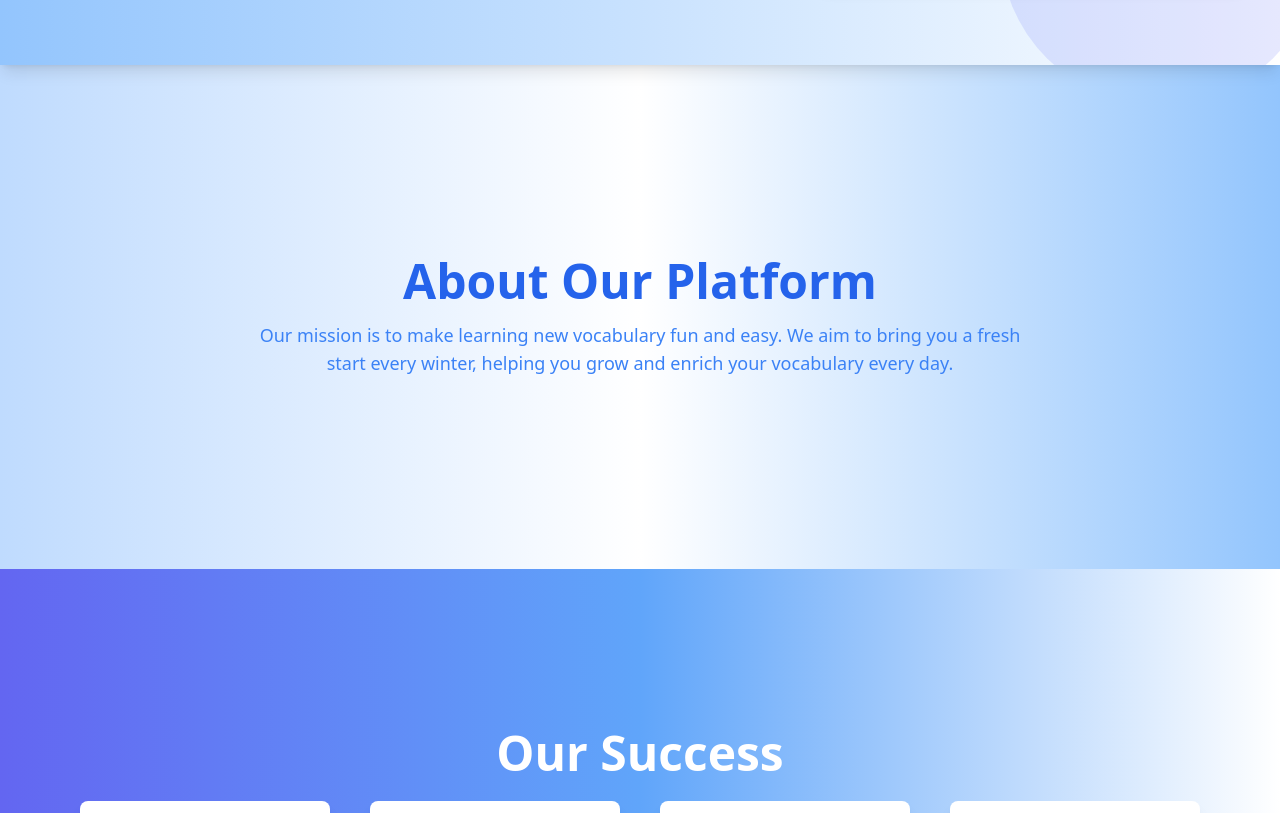
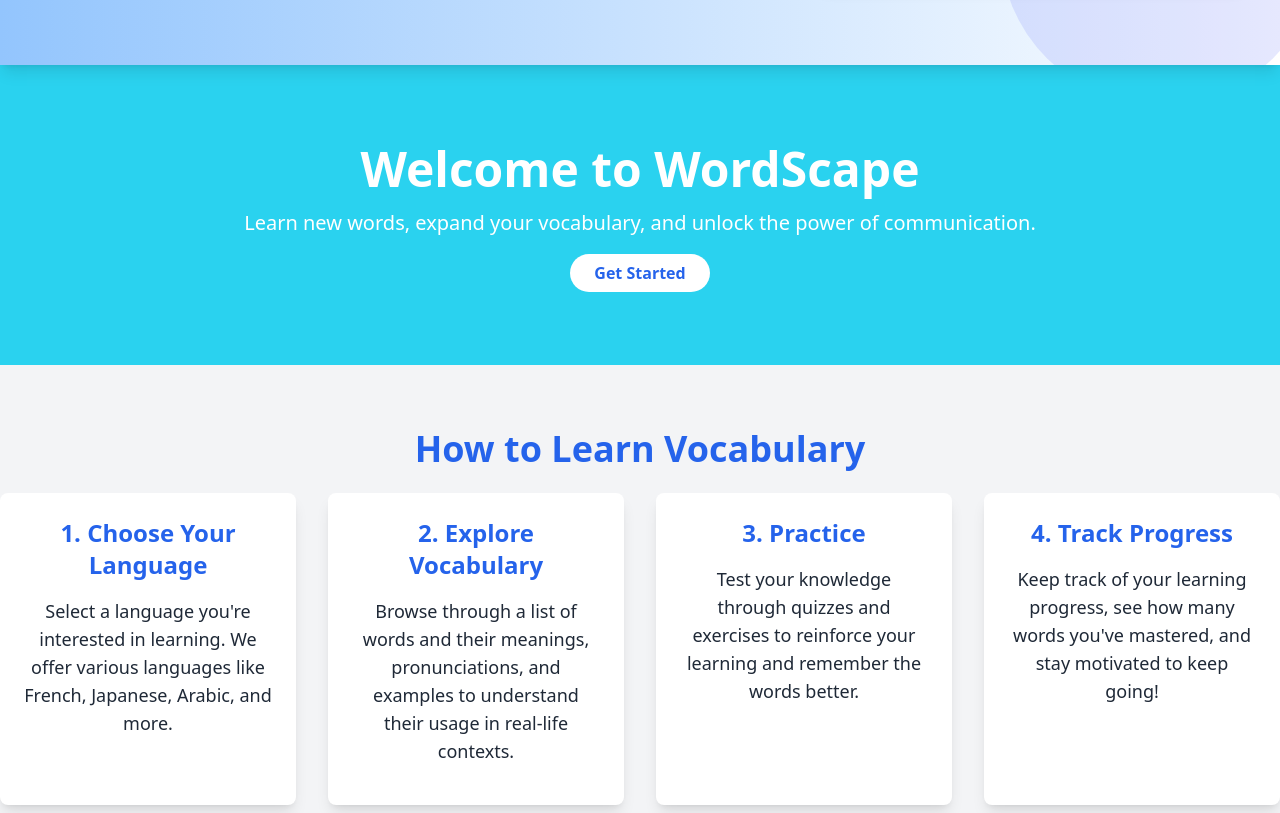
Before and after one commit to Tayebasultana/WordScape---Vocabulary-Learning, a React (Vite) app: page / in a window 1280 px wide. Shown: the part 447-1260 px from the top of the page. Built offline with nearby package versions, Linux system fonts and the light colour scheme; no server answers.

Commit message:
change some text colour or bg and make them better

```diff
--- a/src/component/About/About.jsx
+++ b/src/component/About/About.jsx
@@ -1,13 +1,38 @@
 
 const About = () => {
     return (
-      <div className="py-48 bg-gradient-to-r from-blue-200 via-white to-blue-300 text-center">
-      <h2 className="font-extrabold text-4xl md:text-5xl text-blue-600">About Our Platform</h2>
-      <p className="mt-4 text-lg text-blue-500 max-w-3xl mx-auto">
-        Our mission is to make learning new vocabulary fun and easy. We aim to bring you a fresh start every winter, helping you
-        grow and enrich your vocabulary every day.
-      </p>
-    </div>
+      <div className="bg-gray-50 text-gray-800">
+      {/* Hero Section */}
+      <section className="bg-[#2ad2ef] text-white text-center py-20">
+        <h1 className="text-5xl font-extrabold mb-4">Welcome to WordScape</h1>
+        <p className="text-xl mb-6">Learn new words, expand your vocabulary, and unlock the power of communication.</p>
+        <a href="#how-to-learn" className="bg-white text-blue-600 py-2 px-6 rounded-full font-semibold hover:bg-blue-100 transition">Get Started</a>
+      </section>
+
+      {/* How to Learn Section */}
+      <section id="how-to-learn" className="py-16 bg-gray-100 text-center">
+        <h2 className="text-4xl font-semibold text-blue-600 mb-6">How to Learn Vocabulary</h2>
+        <div className="grid grid-cols-1 sm:grid-cols-2 lg:grid-cols-4 gap-8">
+          <div className="bg-white p-6 rounded-lg shadow-lg">
+            <h3 className="text-2xl font-semibold text-blue-600 mb-4">1. Choose Your Language</h3>
+            <p className="text-lg mb-4">Select a language you're interested in learning. We offer various languages like French, Japanese, Arabic, and more.</p>
+          </div>
+          <div className="bg-white p-6 rounded-lg shadow-lg">
+            <h3 className="text-2xl font-semibold text-blue-600 mb-4">2. Explore Vocabulary</h3>
+            <p className="text-lg mb-4">Browse through a list of words and their meanings, pronunciations, and examples to understand their usage in real-life contexts.</p>
+          </div>
+          <div className="bg-white p-6 rounded-lg shadow-lg">
+            <h3 className="text-2xl font-semibold text-blue-600 mb-4">3. Practice</h3>
+            <p className="text-lg mb-4">Test your knowledge through quizzes and exercises to reinforce your learning and remember the words better.</p>
+          </div>
+          <div className="bg-white p-6 rounded-lg shadow-lg">
+            <h3 className="text-2xl font-semibold text-blue-600 mb-4">4. Track Progress</h3>
+            <p className="text-lg mb-4">Keep track of your learning progress, see how many words you've mastered, and stay motivated to keep going!</p>
+          </div>
+        </div>
+      </section>
+
+</div>
 
     );
 };
--- a/src/component/Testimonial/Testimonial.jsx
+++ b/src/component/Testimonial/Testimonial.jsx
@@ -2,8 +2,8 @@
 
 const Testimonial = () => {
     return (
-        <div className="bg-gray-50 py-20 px-5 md:px-20">
-  <h2 className="text-4xl font-bold text-blue-600 text-center mb-6">What Our Users Say</h2>
+        <div className="bg-[#79bef9] py-20 px-5 md:px-20">
+  <h2 className="text-4xl font-bold text-white text-center mb-6">What Our Users Say</h2>
   <div className="grid grid-cols-1 md:grid-cols-2 gap-10">
     <div className="p-6 bg-white shadow-md rounded-lg">
       <p className="text-gray-700">
```
